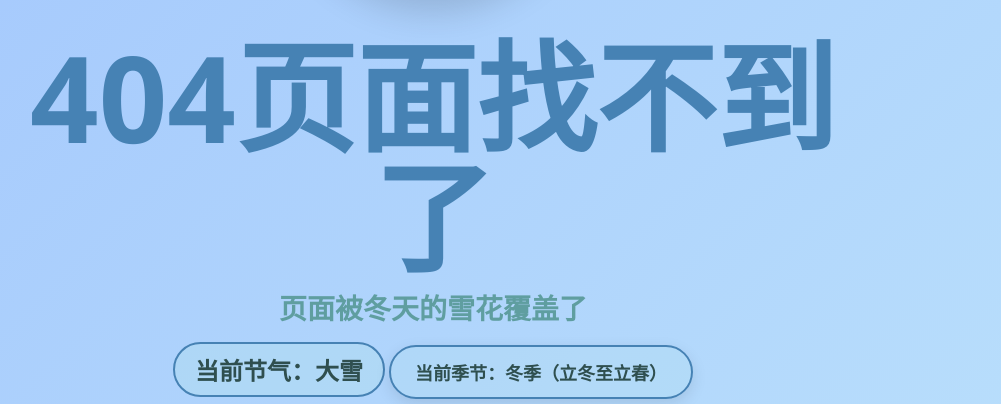
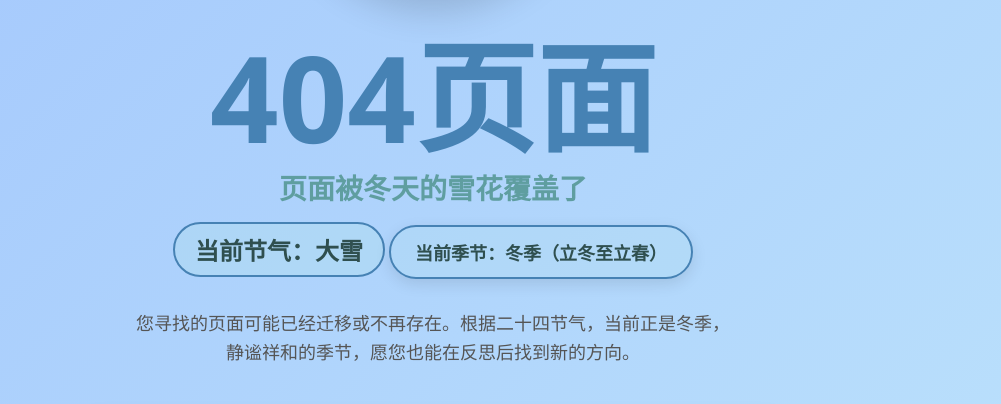
Before and after one commit to 2466553457/ceshi123.cn, a plain HTML site: page 404.html in a window 1280 px wide. Shown: the part 323-727 px from the top of the page, without its empty margins (207-1208 px from the left). Drawn offline with Linux system fonts and the light colour scheme.

Commit message:
Add files via upload

```diff
--- a/404.html
+++ b/404.html
@@ -426,7 +426,7 @@
         <div class="season-icon"><i class="fas fa-seedling"></i></div>
       </div>
 
-      <h1 class="error-code winter-code">404页面找不到了</h1>
+      <h1 class="error-code winter-code">404页面</h1>
       <h2 class="error-message winter-text" id="season-message">
         页面被冬天的雪花覆盖了
       </h2>
```
